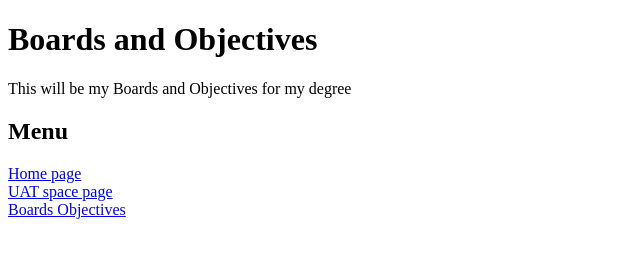
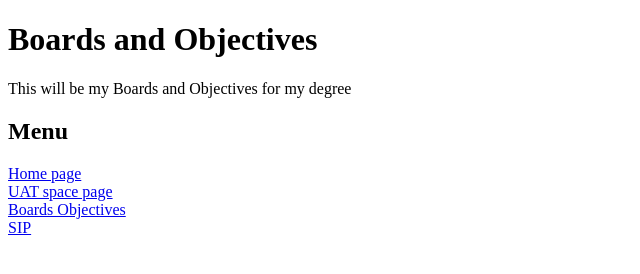
Before and after one commit to DamienVholt/MainSite, a plain HTML site: page BoardsAndObjectives.html in a window 1280 px wide. Shown: the full height of the page, 0-640 px from the left. Drawn offline with Linux system fonts and the light colour scheme.

Commit message:
Added nav
Added all the local files to pick up the changes made to each file in the Navigation.

```diff
--- a/BoardsAndObjectives.html
+++ b/BoardsAndObjectives.html
@@ -10,5 +10,6 @@
     <a href="index.html">Home page</a><br>
     <a href="uatSpacePage.html">UAT space page</a><br>
     <a href="BoardsAndObjectives.html">Boards Objectives</a><br>
+    <a href="SIP.html">SIP</a><br>
 </body>
 </html>
```
Also changed, not shown: index.html (+1 -0 lines), uatSpacePage.html (+1 -0 lines).
